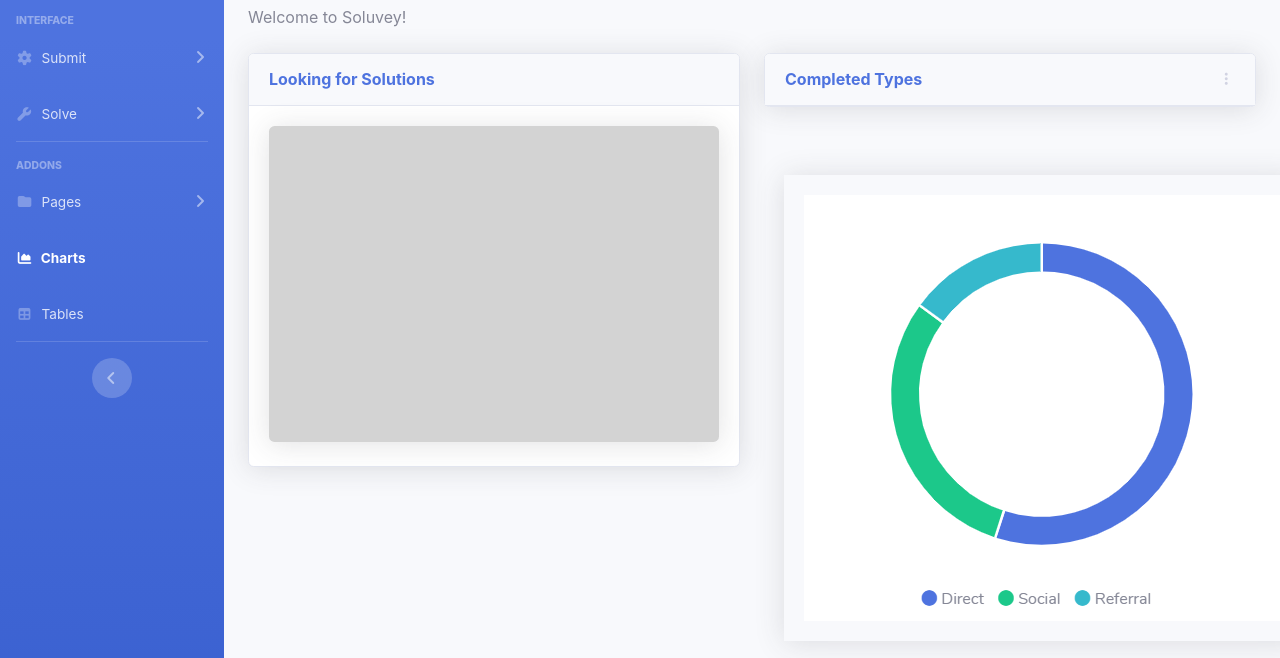
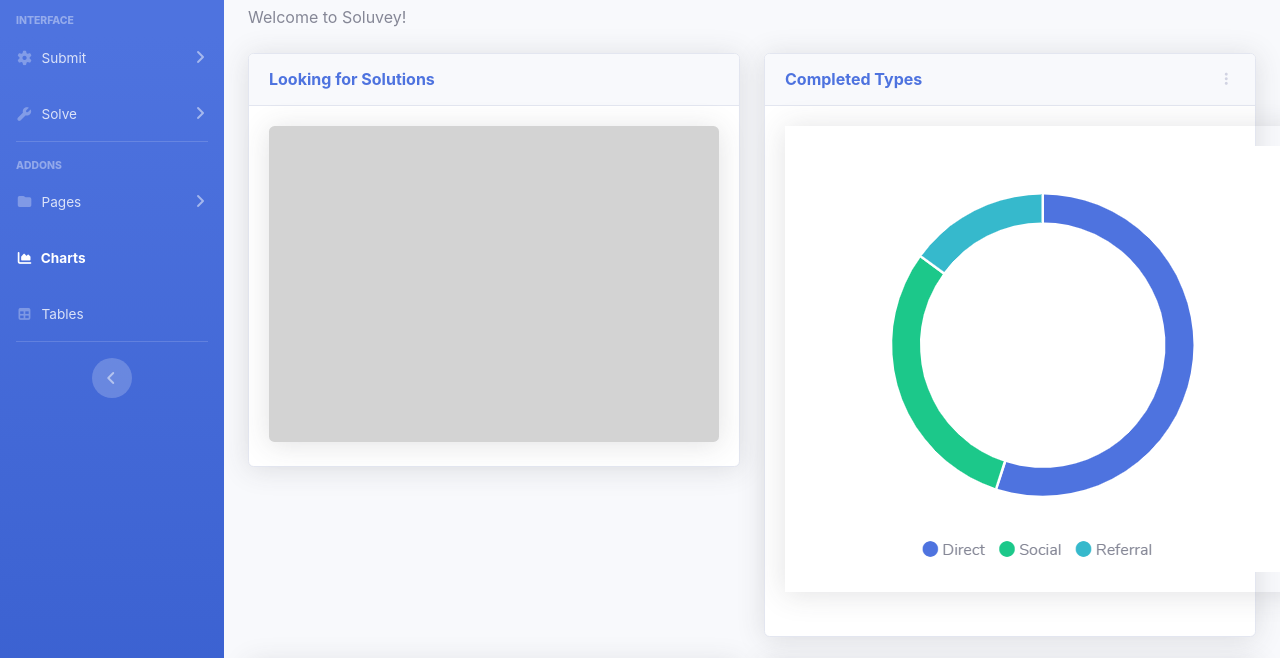
Before and after one commit to jbbuchan/Project2, a plain HTML site: page accountmanager/empDashboard.html in a window 1280 px wide. Shown: the part 131-789 px from the top of the page. Drawn offline with nearby package versions, Linux system fonts and the light colour scheme; no server answers.

Commit message:
Fixed second graph floating off header

```diff
--- a/accountmanager/empDashboard.html
+++ b/accountmanager/empDashboard.html
@@ -377,15 +377,16 @@
                                         </div>
                                     </div>
                                 </div>
+                                <div class="card-body">
+    <div class="text-center small">
+        <img src="revenue.png" alt="pie chart" class="card-body shadow mb-4">
+    </div>
+</div>
                             </div>
 
                             <!-- Card Body -->
 
-                            <div class="card-body">
-                                <div class="mt-4 text-center small">
-                                    <img src="revenue.png" alt="pie chart" class="card-body shadow mb-4">
-                                </div>
-                            </div>
+
                         </div>
                         </div>
 
```
